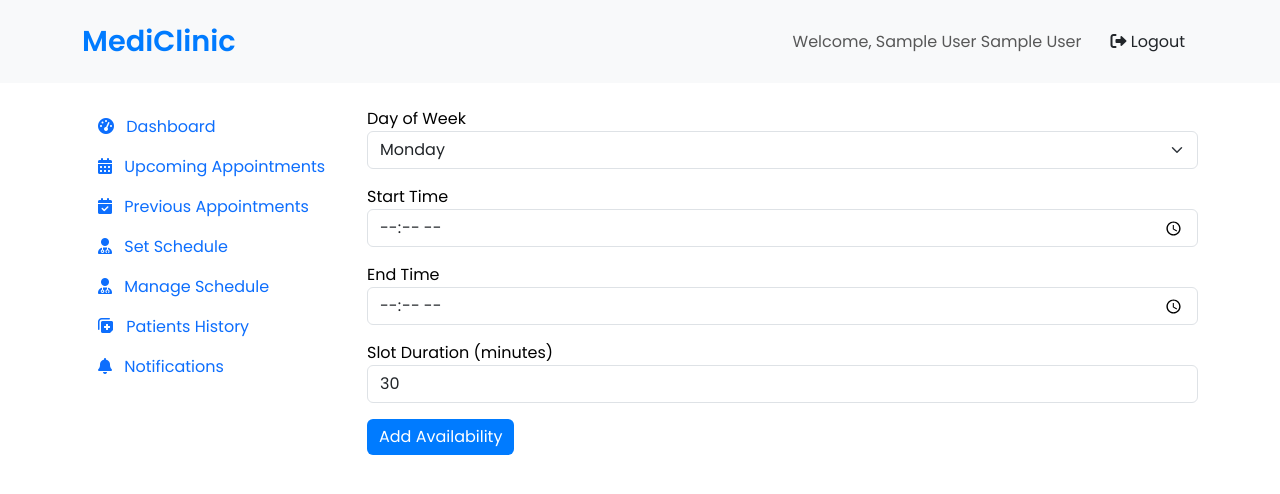
After one commit to Sraavi0813/Sandhya_Raavi_COMP_699_C, a Flask app: page /set-schedule in a window 1280 px wide. The commit adds this page. Shown: the top 494 px of the page. Run offline with Flask 3, Linux system fonts and the light colour scheme; the visitor is signed in with stand-in values (Sample User, id 1); data that the repository does not hold is empty.

Commit message:
Second Commit - Doctor schedule management and patient appointment scheduling

```diff
--- a/app.py
+++ b/app.py
@@ -2,6 +2,7 @@ from flask import Flask, render_template, request, redirect, url_for, flash, ses
 import mysql.connector
 from mysql.connector import Error
 from werkzeug.security import generate_password_hash, check_password_hash
+from datetime import time, datetime, timedelta
 
 app = Flask(__name__)
 # Configurations
@@ -24,6 +25,16 @@ def get_db_connection():
     except Error as e:
         print(f"Error connecting to MySQL: {e}")
         return None
+
+
+@app.template_filter('time_format')
+def time_format(value):
+    if isinstance(value, time):
+        return value.strftime('%H:%M')
+    try:
+        return value.strftime('%H:%M')
+    except Exception:
+        return str(value)
 
 
 @app.route('/')
@@ -123,7 +134,7 @@ def staff_logout():
 
 @app.route('/staff/register', methods=['GET', 'POST'])
 def staff_registration():
-    if 'staff_id' not in session:
+    if 'officemanager_id' not in session:
         flash("Please log in to register staff.", "warning")
         return redirect(url_for('staff_login'))
 
@@ -135,8 +146,8 @@ def staff_registration():
         password = request.form['password']
         confirm_password = request.form['confirm_password']
         role = request.form['role']
+        specialization = request.form.get('specialization') if role == "Doctor" else None
 
-        # Password match validation
         if password != confirm_password:
             flash("Passwords do not match!", "danger")
             return redirect(url_for('staff_registration'))
@@ -145,10 +156,8 @@ def staff_registration():
         if conn:
             cursor = conn.cursor(dictionary=True)
 
-            # Check for duplicate email
             cursor.execute("SELECT * FROM staff WHERE email = %s", (email,))
-            existing_staff = cursor.fetchone()
-            if existing_staff:
+            if cursor.fetchone():
                 flash("Email is already registered!", "warning")
                 cursor.close()
                 conn.close()
@@ -156,12 +165,11 @@ def staff_registration():
 
             hashed_password = generate_password_hash(password)
 
-            # Insert into staff table
             sql = """
-                INSERT INTO staff (firstname, lastname, phone, email, password_hash, role)
-                VALUES (%s, %s, %s, %s, %s, %s)
+                INSERT INTO staff (firstname, lastname, phone, email, password_hash, role, specialization)
+                VALUES (%s, %s, %s, %s, %s, %s, %s)
             """
-            cursor.execute(sql, (firstname, lastname, phone, email, hashed_password, role))
+            cursor.execute(sql, (firstname, lastname, phone, email, hashed_password, role, specialization))
             conn.commit()
             cursor.close()
             conn.close()
@@ -189,14 +197,16 @@ def staff_login():
 
             if staff and check_password_hash(staff['password_hash'], password):
                 # Login success
-                session['staff_id'] = staff['id']
+
                 session['first_name'] = staff['firstname']
                 session['last_name'] = staff['lastname']
                 session['role'] = staff['role']
                 # Redirect based on role
                 if staff['role'] == 'Doctor':
+                    session['doctor_id'] = staff['id']
                     return redirect(url_for('doctor_dashboard'))  # You can create this route
                 elif staff['role'] == 'Office Manager':
+                    session['officemanager_id'] = staff['id']
                     return redirect(url_for('office_manager_dashboard'))  # You can create this route
                 else:
                     flash("Unauthorized Login", "danger")
@@ -222,7 +232,7 @@ def patient_dashboard():
 
 @app.route('/office-manager-dashboard')
 def office_manager_dashboard():
-    if 'staff_id' not in session:
+    if 'officemanager_id' not in session:
         flash("Please log in to access your dashboard.", "warning")
         return redirect(url_for('staff_login'))
     return render_template('office_manager_dashboard.html')
@@ -230,12 +240,242 @@ def office_manager_dashboard():
 
 @app.route('/doctor-dashboard')
 def doctor_dashboard():
-    if 'staff_id' not in session:
+    if 'doctor_id' not in session:
         flash("Please log in to access your dashboard.", "warning")
         return redirect(url_for('staff_login'))
 
     return render_template('doctor_dashboard.html')
 
 
+@app.route('/set-schedule')
+def doctor_set_schedule():
+    if 'doctor_id' not in session:
+        flash("Please log in to access your dashboard.", "warning")
+        return redirect(url_for('staff_login'))
+
+    doctor_id = session['doctor_id']
+
+    conn = get_db_connection()
+    cursor = conn.cursor(dictionary=True)
+    cursor.execute("SELECT * FROM doctor_availability WHERE doctor_id = %s ORDER BY FIELD(day_of_week, 'Monday',"
+                   "'Tuesday','Wednesday','Thursday','Friday','Saturday','Sunday')", (doctor_id,))
+    availability_records = cursor.fetchall()
+    cursor.close()
+    conn.close()
+
+    return render_template('doctor_set_availability.html', availability_records=availability_records)
+
+
+@app.route('/doctor/set-availability', methods=['GET', 'POST'])
+def doctor_set_availability():
+    if 'doctor_id' not in session:
+        flash("Please log in to manage your availability.", "warning")
+        return redirect(url_for('staff_login'))
+
+    if request.method == 'POST':
+        doctor_id = session['doctor_id']
+        day_of_week = request.form['day_of_week']
+        start_time = request.form['start_time']
+        end_time = request.form['end_time']
+        slot_duration = int(request.form['slot_duration'])
+
+        conn = get_db_connection()
+        cursor = conn.cursor()
+
+        cursor.execute("""
+            INSERT INTO doctor_availability (doctor_id, day_of_week, start_time, end_time, slot_duration)
+            VALUES (%s, %s, %s, %s, %s)
+        """, (doctor_id, day_of_week, start_time, end_time, slot_duration))
+
+        conn.commit()
+        cursor.close()
+        conn.close()
+
+        flash("Availability added successfully!", "success")
+        return redirect(url_for('doctor_set_schedule'))
+
+    # This renders the page normally if it's a GET request
+    return render_template('doctor_set_availability.html')
+
+
+@app.route('/manage-availability')
+def doctor_manage_availability():
+    if 'doctor_id' not in session:
+        flash("Please log in to access your dashboard.", "warning")
+        return redirect(url_for('staff_login'))
+
+    doctor_id = session['doctor_id']
+
+    conn = get_db_connection()
+    cursor = conn.cursor(dictionary=True)
+    cursor.execute("SELECT * FROM doctor_availability WHERE doctor_id = %s ORDER BY FIELD(day_of_week, 'Monday',"
+                   "'Tuesday','Wednesday','Thursday','Friday','Saturday','Sunday')", (doctor_id,))
+    availability_records = cursor.fetchall()
+    cursor.close()
+    conn.close()
+
+    return render_template('doctor_manage_availability.html', availability_records=availability_records)
+
+
+# BEGINNING OF APPOINTMENT SCHEDULING ROUTES
+
+@app.route('/appointment/select-doctor')
+def select_doctor():
+    if 'patient_id' not in session:
+        flash("Please log in to book an appointment.", "warning")
+        return redirect(url_for('patient_login'))
+
+    conn = get_db_connection()
+    cursor = conn.cursor(dictionary=True)
+
+    cursor.execute("SELECT id, firstname, lastname, specialization FROM staff WHERE role = 'Doctor'")
+    doctors = cursor.fetchall()
+
+    cursor.close()
+    conn.close()
+
+    return render_template('select_doctor.html', doctors=doctors)
+
+
+@app.route('/appointment/select-slot/<int:doctor_id>')
+def select_slot(doctor_id):
+    conn = get_db_connection()
+    cursor = conn.cursor(dictionary=True)
+
+    # Get doctor info
+    cursor.execute("SELECT id, firstname, lastname, specialization FROM staff WHERE id = %s", (doctor_id,))
+    doctor = cursor.fetchone()
+
+    # Get doctor availability
+    cursor.execute("""
+        SELECT * FROM doctor_availability
+        WHERE doctor_id = %s
+    """, (doctor_id,))
+    availabilities = cursor.fetchall()
+
+    # Get booked appointments
+    cursor.execute("""
+        SELECT appointment_date, start_time FROM appointments
+        WHERE doctor_id = %s
+    """, (doctor_id,))
+    booked = cursor.fetchall()
+
+    cursor.close()
+    conn.close()
+
+    return render_template('select_slot.html', doctor=doctor, availabilities=availabilities, booked=booked)
+
+
+@app.route('/appointment/select-time/<int:doctor_id>', methods=['GET', 'POST'])
+def select_time_slot(doctor_id):
+    if 'patient_id' not in session:
+        flash("Please log in to schedule an appointment.", "warning")
+        return redirect(url_for('patient_login'))
+
+    available_slots = []
+    selected_date = None
+
+    if request.method == 'POST':
+        selected_date_str = request.form['appointment_date']
+        selected_date = datetime.strptime(selected_date_str, '%Y-%m-%d').date()
+        day_of_week = selected_date.strftime('%A')  # e.g. "Monday"
+
+        conn = get_db_connection()
+        cursor = conn.cursor(dictionary=True)
+
+        # 1. Get doctor's availability for that weekday
+        cursor.execute("""
+            SELECT * FROM doctor_availability
+            WHERE doctor_id = %s AND day_of_week = %s
+        """, (doctor_id, day_of_week))
+        availability = cursor.fetchone()
+
+        if availability:
+            # Ensure these are cast to time objects if needed
+            start_time_db = availability['start_time']
+            end_time_db = availability['end_time']
+
+            if isinstance(start_time_db, timedelta):
+                start_time_db = (datetime.min + start_time_db).time()
+            if isinstance(end_time_db, timedelta):
+                end_time_db = (datetime.min + end_time_db).time()
+
+            start_time = datetime.combine(selected_date, start_time_db)
+            end_time = datetime.combine(selected_date, end_time_db)
+            slot_duration = timedelta(minutes=availability['slot_duration'])
+
+            # 2. Get all booked appointments for that doctor on selected date
+            # 2. Get all booked appointments for that doctor on selected date
+            cursor.execute("""
+                SELECT start_time FROM appointments
+                WHERE doctor_id = %s AND appointment_date = %s
+            """, (doctor_id, selected_date))
+            booked = cursor.fetchall()
+
+            booked_slots = []
+            for b in booked:
+                time_value = b['start_time']
+                if isinstance(time_value, timedelta):
+                    time_value = (datetime.min + time_value).time()
+                booked_slots.append(datetime.combine(selected_date, time_value))
+
+            # 3. Generate all possible slots
+            current = start_time
+            while current + slot_duration <= end_time:
+                if current not in booked_slots:
+                    slot = {
+                        'start': current.time(),
+                        'end': (current + slot_duration).time()
+                    }
+                    available_slots.append(slot)
+                current += slot_duration
+
+        cursor.close()
+        conn.close()
+
+    return render_template('patient_select_time_slot.html', doctor_id=doctor_id,
+                           available_slots=available_slots, selected_date=selected_date)
+
+
+@app.route('/book-appointment/<doctor_id>/<date>', methods=['POST'])
+def book_appointment(doctor_id, date):
+    if 'patient_id' not in session:
+        flash("Please log in to book an appointment.", "warning")
+        return redirect(url_for('patient_login'))
+
+    patient_id = session['patient_id']
+    slot_start = request.form['slot_start']
+    slot_end = request.form['slot_end']
+
+    # Check if the selected time slot is already booked
+    conn = get_db_connection()
+    cursor = conn.cursor()
+
+    cursor.execute("""
+        SELECT * FROM appointments
+        WHERE doctor_id = %s
+        AND appointment_date = %s
+        AND start_time = %s AND end_time = %s
+    """, (doctor_id, date, slot_start, slot_end))
+
+    existing_appointment = cursor.fetchone()
+    if existing_appointment:
+        flash("This time slot has already been booked. Please choose another time.", "danger")
+        return redirect(url_for('select_time_slot', doctor_id=doctor_id, selected_date=date))
+
+    # If slot is available, create a new appointment
+    cursor.execute("""
+        INSERT INTO appointments (patient_id, doctor_id, appointment_date, start_time, end_time)
+        VALUES (%s, %s, %s, %s, %s)
+    """, (patient_id, doctor_id, date, slot_start, slot_end))
+
+    conn.commit()
+    cursor.close()
+    conn.close()
+
+    flash("Your appointment has been successfully booked!", "success")
+    return redirect(url_for('patient_dashboard'))
+
+
 if __name__ == '__main__':
     app.run(debug=True)
--- /dev/null
+++ b/templates/doctor_set_availability.html
@@ -0,0 +1,112 @@
+<!DOCTYPE html>
+<html lang="en">
+<head>
+    <meta charset="UTF-8">
+    <meta name="viewport" content="width=device-width, initial-scale=1.0">
+    <title>MediClinic - Office Manager Dashboard</title>
+
+    <link href="https://fonts.googleapis.com/css2?family=Poppins:wght@300;400;600&display=swap" rel="stylesheet">
+    <link href="https://cdn.jsdelivr.net/npm/bootstrap@5.3.0/dist/css/bootstrap.min.css" rel="stylesheet">
+    <link href="https://cdnjs.cloudflare.com/ajax/libs/font-awesome/6.0.0/css/all.min.css" rel="stylesheet">
+    <link rel="stylesheet" href="{{ url_for('static', filename='css/styles.css') }}">
+
+</head>
+<body>
+
+
+<!-- Main Dashboard Layout -->
+{% include('doctor_navigation.html') %}
+<div class="container">
+
+    <div class="row">
+        <!-- Sidebar -->
+
+        {% include('doctor_sidebar.html') %}
+
+        <!-- Main Content Area -->
+        <div class="col-md-9 main-content">
+            {% with messages = get_flashed_messages(with_categories=true) %}
+            {% if messages %}
+            <div class="alert alert-{{ messages[0][0] }} alert-dismissible fade show" role="alert">
+                {{ messages[0][1] }}
+                <button type="button" class="btn-close" data-bs-dismiss="alert" aria-label="Close"></button>
+            </div>
+            {% endif %}
+            {% endwith %}
+
+            <form method="POST" action="{{ url_for('doctor_set_availability') }}">
+                <div class="mb-3">
+                    <label>Day of Week</label>
+                    <select name="day_of_week" class="form-select" required>
+                        <option>Monday</option>
+                        <option>Tuesday</option>
+                        <option>Wednesday</option>
+                        <option>Thursday</option>
+                        <option>Friday</option>
+                        <option>Saturday</option>
+                        <option>Sunday</option>
+                    </select>
+                </div>
+
+                <div class="mb-3">
+                    <label>Start Time</label>
+                    <input type="time" name="start_time" class="form-control" required>
+                </div>
+
+                <div class="mb-3">
+                    <label>End Time</label>
+                    <input type="time" name="end_time" class="form-control" required>
+                </div>
+
+                <div class="mb-3">
+                    <label>Slot Duration (minutes)</label>
+                    <input type="number" name="slot_duration" class="form-control" value="30" min="10" max="120"
+                           required>
+                </div>
+
+                <button type="submit" class="btn btn-primary">Add Availability</button>
+            </form>
+            {% if availability_records %}
+            <hr>
+            <h4 class="mt-4">Your Availability Schedule</h4>
+            <table class="table table-bordered mt-3 align-middle">
+                <thead class="table-light">
+                <tr>
+                    <th>Day</th>
+                    <th>Start Time</th>
+                    <th>End Time</th>
+                    <th>Slot Duration (mins)</th>
+                    <th>Actions</th>
+                </tr>
+                </thead>
+                <tbody>
+                {% for record in availability_records %}
+                <tr>
+                    <td>{{ record.day_of_week }}</td>
+                    <td>{{ record.start_time|time_format }}</td>
+                    <td>{{ record.end_time|time_format }}</td>
+
+                    <td>{{ record.slot_duration }}</td>
+                    <td>
+                        <div class="btn-group" role="group">
+                            <a href="#" class="btn btn-sm btn-outline-primary" title="Edit"><i class="fas fa-edit"></i></a>
+                            <a href="#" class="btn btn-sm btn-outline-danger" title="Delete"><i
+                                    class="fas fa-trash-alt"></i></a>
+                            <a href="#" class="btn btn-sm btn-outline-warning" title="Set Unavailable"><i
+                                    class="fas fa-ban"></i></a>
+                        </div>
+                    </td>
+                </tr>
+                {% endfor %}
+                </tbody>
+            </table>
+            {% endif %}
+
+
+        </div>
+    </div>
+</div>
+
+<script src="https://cdn.jsdelivr.net/npm/bootstrap@5.3.0/dist/js/bootstrap.bundle.min.js"></script>
+</body>
+</html>
--- a/templates/doctor_sidebar.html
+++ b/templates/doctor_sidebar.html
@@ -1,9 +1,10 @@
  <div class="col-md-3 sidebar">
     <nav class="nav flex-column">
-        <a class="nav-link" href="#"><i class="fas fa-tachometer-alt me-2"></i> Dashboard</a>
+        <a class="nav-link" href="{{url_for('doctor_dashboard')}}"><i class="fas fa-tachometer-alt me-2"></i> Dashboard</a>
         <a class="nav-link" href="#"><i class="fas fa-calendar-alt me-2"></i> Upcoming Appointments</a>
         <a class="nav-link" href="#"><i class="fas fa-calendar-check me-2"></i> Previous Appointments</a>
-        <a class="nav-link" href="#"><i class="fas fa-user-md me-2"></i> Manage Schedule</a>
+          <a class="nav-link" href="{{url_for('doctor_set_schedule')}}"><i class="fas fa-user-md me-2"></i> Set Schedule</a>
+        <a class="nav-link" href="{{url_for('doctor_manage_availability')}}"><i class="fas fa-user-md me-2"></i> Manage Schedule</a>
         <a class="nav-link" href="#"><i class="fas fa-notes-medical me-2"></i> Patients History</a>
         <a class="nav-link" href="#"><i class="fas fa-bell me-2"></i> Notifications</a>
     </nav>
--- a/templates/office_manager_sidebar.html
+++ b/templates/office_manager_sidebar.html
@@ -1,7 +1,7 @@
 <div class="col-md-3 sidebar">
     <nav class="nav flex-column">
         <a class="nav-link" href="#"><i class="fas fa-calendar-plus me-2"></i>Appointment Schedule</a>
-        <a class="nav-link" href="#"><i class="fas fa-user-md me-2"></i>Manage Doctors</a>
+        <a class="nav-link" href="#"><i class="fas fa-user-md me-2"></i>Manage Doctors/Staff</a>
         <a class="nav-link" href="{{ url_for('staff_registration') }}"><i class="fas fa-user-plus me-2"></i>Add Doctors/Staff</a>
         <a class="nav-link" href="#"><i class="fas fa-calendar-days me-2"></i>Clinic Calendar</a>
         <a class="nav-link" href="#"><i class="fas fa-user-clock me-2"></i>Doctor Availability</a>
--- a/templates/patient_navigation.html
+++ b/templates/patient_navigation.html
@@ -1,7 +1,7 @@
 <!-- Top Navigation -->
 <nav class="navbar navbar-expand-lg mb-4">
     <div class="container">
-        <a class="navbar-brand" href="#">MediClinic</a>
+        <a class="navbar-brand" href="{{ url_for('patient_dashboard') }}">MediClinic</a>
         <div class="d-flex align-items-center ms-auto">
             <span class="navbar-text me-3">Welcome, {{ session['first_name'] }} {{ session['last_name'] }}</span>
             <a href="{{ url_for('logout') }}" class="btn btn-logout"><i class="fas fa-sign-out-alt"></i> Logout</a>
--- a/templates/patient_sidebar.html
+++ b/templates/patient_sidebar.html
@@ -1,6 +1,8 @@
     <div class="col-md-3 sidebar">
             <nav class="nav flex-column">
-                <a class="nav-link" href="#"><i class="fas fa-calendar-plus"></i> Schedule Appointment</a>
+               <a class="nav-link" href="{{url_for('patient_dashboard')}}"><i class="fas fa-tachometer-alt"></i> Dashboard</a>
+                <a class="nav-link" href="{{url_for('select_doctor')}}"><i class="fas fa-calendar-plus"></i> Schedule Appointment</a>
+                 <a class="nav-link" href="#"><i class="fas fa-hourglass-half"></i> Pending Appointments</a>
                 <a class="nav-link" href="#"><i class="fas fa-calendar-check"></i> Upcoming Appointments</a>
                 <a class="nav-link" href="#"><i class="fas fa-history"></i> Appointment History</a>
                 <a class="nav-link" href="#"><i class="fas fa-bell"></i> Notifications</a>
```
Also changed, not shown: templates/doctor_manage_availability.html (added, +82 -0 lines), templates/patient_select_time_slot.html (added, +67 -0 lines), templates/select_doctor.html (added, +46 -0 lines), templates/select_slot.html (added, +56 -0 lines), templates/staff_registration.html (+34 -3 lines).
